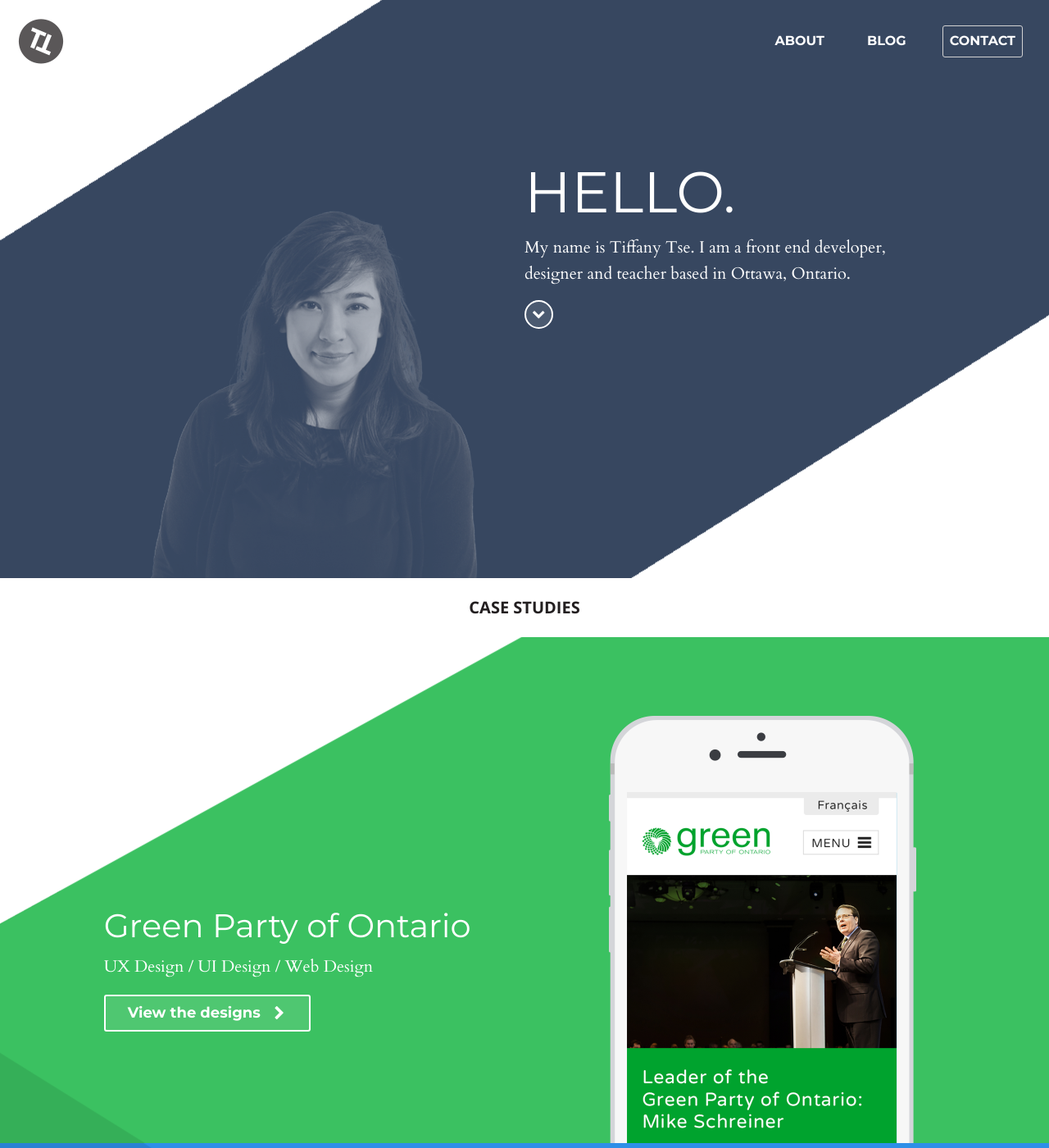
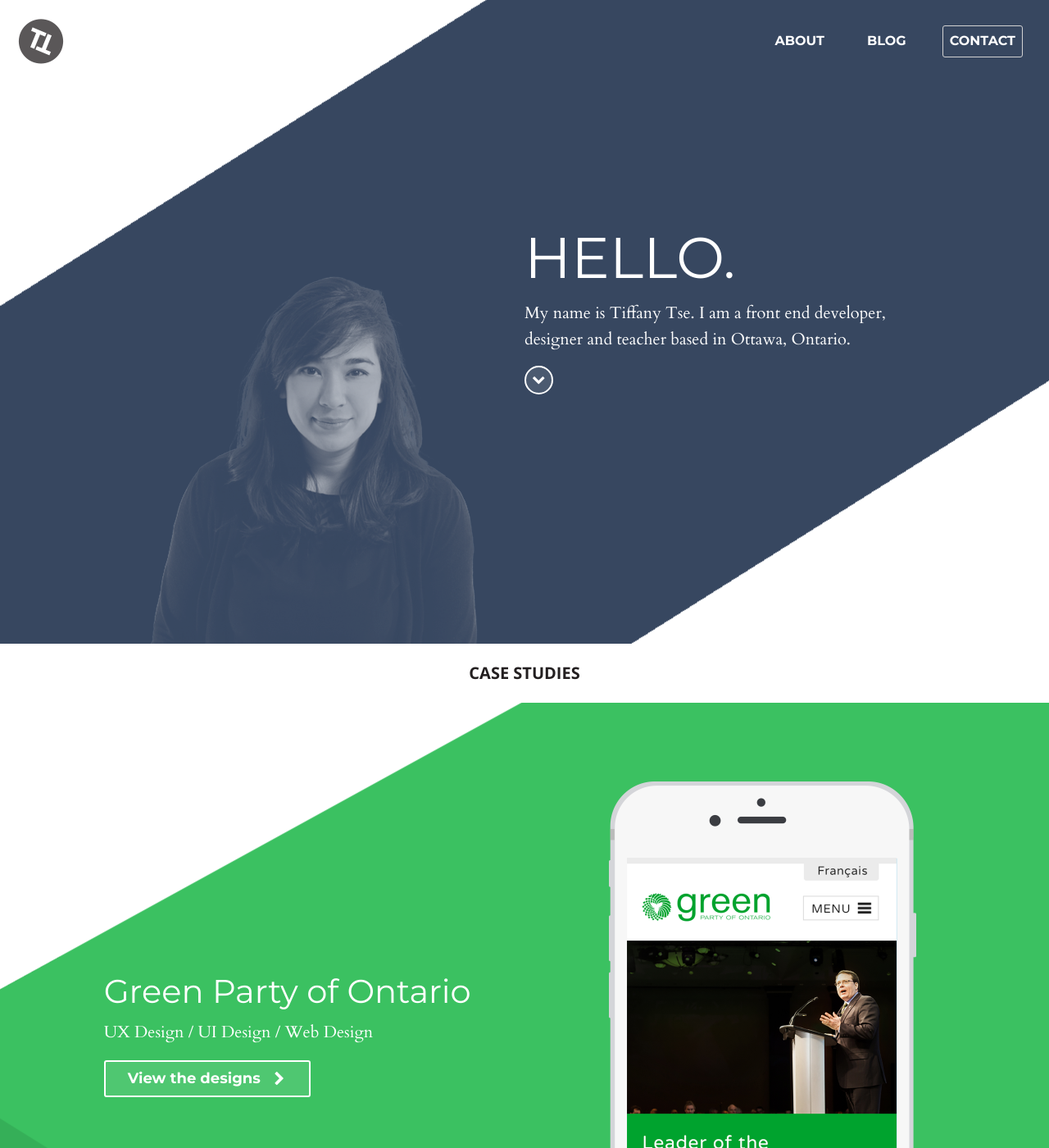
Before and after one commit to tiffanytse/tiffanytse.ca, a Jekyll site: the page built from index.html, in a window 1280 px wide and 1400 px high. Shown: the whole window at 82% size. Built offline with Jekyll 4.4.1, drawn with Linux system fonts in a browser that asks for light colours; nearby versions of some CDN libraries; Markdown is read by kramdown in place of the engine named in the settings; some of the changed text lies outside the part shown.

```diff
--- a/_config.yml
+++ b/_config.yml
@@ -33,13 +33,13 @@
 
 # Your website URL
 # Used for Sitemap.xml and your RSS feed
-url: www.tiffanytse.ca
+url: tiffanytse.ca
 
 # If you're hosting your site at a Project repository on GitHub pages
 # (http://yourusername.github.io/repository-name)
 # and NOT your User repository (http://yourusername.github.io)
 # then add in the baseurl here, like this: "/repository-name"
-baseurl: "/tiffanytse.ca"
+baseurl: ""
 
 #
 # !! You don't need to change any of the configuration flags below !!
--- a/index.html
+++ b/index.html
@@ -36,7 +36,7 @@
     <div class="content">
       <h2 class="alpha">Dropfort&trade;</h2>
       <p class="gamma light">UX Design / UI Design / Responsive<br>Front End Development</p>
-      <a class="button light" href="work/dropfort/">View the designs <i class="i-right-open"></i></a>
+      <a class="button light" href="work/dropfort/">Discover Dropfort <i class="i-right-open"></i></a>
     </div>
     <div class="picture">
       <img src="images/dropfort-feature-822.png" width="822" alt="Dropfort Web Design">
@@ -49,7 +49,7 @@
     <div class="content">
       <h2 class="alpha">University of Ottawa</h2>
       <p class="gamma light">UX Design / UI Design / Responsive<br>Front End Development</p>
-      <a class="button light" href="work/uottawa/">Discover uOzone <i class="i-right-open"></i></a>
+      <a class="button light" href="work/uottawa/">Learn About uOzone <i class="i-right-open"></i></a>
     </div>
     <div class="picture">
       <img src="images/uottawa-feature-997.png" width="822" alt="uOzone Web Design">
--- a/scss/components/_layout.scss
+++ b/scss/components/_layout.scss
@@ -48,6 +48,10 @@
     margin-top: -10.5em;
     @media #{$tablet-landscape} {
       padding-top: 22.5em;
+      margin-top: -3.5em;
+    }
+    @media only screen and (min-width: 66em) {
+      margin-top: -5.5em;
     }
   }
 }
--- a/scss/components/_misc.scss
+++ b/scss/components/_misc.scss
@@ -259,7 +259,7 @@
 
 .page-about{
   .intro{
-    background: url('images/about.jpg') top center;
+    background: url('images/about.jpg') top center  repeat-x;
     background-attachment: fixed;
   }
 }
--- a/style.css
+++ b/style.css
@@ -422,15 +422,22 @@
   /* line 46, scss/components/_layout.scss */
   .main section.intro {
     padding-top: 22.5em;
-  }
-}
-
-/* line 56, scss/components/_layout.scss */
+    margin-top: -3.5em;
+  }
+}
+@media only screen and (min-width: 66em) {
+  /* line 46, scss/components/_layout.scss */
+  .main section.intro {
+    margin-top: -5.5em;
+  }
+}
+
+/* line 60, scss/components/_layout.scss */
 .page-front .gpo {
   position: relative;
   padding-top: 13em;
 }
-/* line 59, scss/components/_layout.scss */
+/* line 63, scss/components/_layout.scss */
 .page-front .gpo .case-studies {
   position: absolute;
   top: 0;
@@ -441,22 +448,22 @@
   padding: 1em;
 }
 
-/* line 71, scss/components/_layout.scss */
+/* line 75, scss/components/_layout.scss */
 .picture {
   margin-top: 4em;
 }
 
-/* line 75, scss/components/_layout.scss */
+/* line 79, scss/components/_layout.scss */
 .uottawa .picture {
   margin-top: 5em;
 }
 
 @media only screen and (min-width: 60em) {
-  /* line 81, scss/components/_layout.scss */
+  /* line 85, scss/components/_layout.scss */
   .page-front .wrapper {
     max-width: 1280px;
   }
-  /* line 85, scss/components/_layout.scss */
+  /* line 89, scss/components/_layout.scss */
   .page-front .intro .content {
     float: right;
     width: 41.66667%;
@@ -464,13 +471,13 @@
     margin-left: -50%;
     text-align: left;
   }
-  /* line 88, scss/components/_layout.scss */
+  /* line 92, scss/components/_layout.scss */
   .page-front .intro .content .mega {
     text-transform: uppercase;
     font-size: 70px;
     font-size: 4.375rem;
   }
-  /* line 93, scss/components/_layout.scss */
+  /* line 97, scss/components/_layout.scss */
   .page-front .intro .picture {
     float: left;
     width: 41.66667%;
@@ -479,7 +486,7 @@
     position: relative;
     bottom: 0;
   }
-  /* line 101, scss/components/_layout.scss */
+  /* line 105, scss/components/_layout.scss */
   .page-front .t-left .content {
     float: left;
     width: 41.66667%;
@@ -487,7 +494,7 @@
     margin-right: -50%;
     margin-top: 12em;
   }
-  /* line 107, scss/components/_layout.scss */
+  /* line 111, scss/components/_layout.scss */
   .page-front .t-right .content {
     float: right;
     width: 41.66667%;
@@ -495,7 +502,7 @@
     margin-left: -50%;
     margin-top: 4.5em;
   }
-  /* line 112, scss/components/_layout.scss */
+  /* line 116, scss/components/_layout.scss */
   .page-front .gpo .picture {
     float: right;
     width: 41.66667%;
@@ -503,7 +510,7 @@
     margin-left: -41.66667%;
     margin-top: -2.5em;
   }
-  /* line 117, scss/components/_layout.scss */
+  /* line 121, scss/components/_layout.scss */
   .page-front .dropfort .picture {
     float: right;
     width: 100%;
@@ -511,7 +518,7 @@
     margin-left: -141.66667%;
     margin-top: 4em;
   }
-  /* line 122, scss/components/_layout.scss */
+  /* line 126, scss/components/_layout.scss */
   .page-front .uottawa .picture {
     float: left;
     width: 83.33333%;
@@ -520,7 +527,7 @@
     position: absolute;
     bottom: -1em;
   }
-  /* line 128, scss/components/_layout.scss */
+  /* line 132, scss/components/_layout.scss */
   .page-front .drupalcamp .picture {
     float: right;
     width: 100%;
@@ -529,7 +536,7 @@
   }
 }
 @media only screen and (min-width: 100em) {
-  /* line 136, scss/components/_layout.scss */
+  /* line 140, scss/components/_layout.scss */
   .page-front .uottawa .picture {
     float: left;
     width: 83.33333%;
@@ -541,18 +548,18 @@
  * Layout
  */
 @media only screen and (min-width: 37.5em) {
-  /* line 148, scss/components/_layout.scss */
+  /* line 152, scss/components/_layout.scss */
   .l-left {
     float: left;
   }
 
-  /* line 152, scss/components/_layout.scss */
+  /* line 156, scss/components/_layout.scss */
   .l-right {
     float: right;
   }
 }
 @media only screen and (min-width: 37.5em) {
-  /* line 160, scss/components/_layout.scss */
+  /* line 164, scss/components/_layout.scss */
   .main-content .img-left {
     float: left;
     width: 50%;
@@ -560,7 +567,7 @@
     margin-right: -50%;
     margin-left: -2.5%;
   }
-  /* line 165, scss/components/_layout.scss */
+  /* line 169, scss/components/_layout.scss */
   .main-content .img-right {
     float: left;
     width: 50%;
@@ -569,40 +576,40 @@
     margin-left: 52.333%;
   }
 }
-/* line 173, scss/components/_layout.scss */
+/* line 177, scss/components/_layout.scss */
 .margin {
   margin: 2em 0;
 }
 
-/* line 181, scss/components/_layout.scss */
+/* line 185, scss/components/_layout.scss */
 .wrapper {
   margin: 0 auto;
   padding: 0 1.5em;
 }
 
-/* line 191, scss/components/_layout.scss */
+/* line 195, scss/components/_layout.scss */
 .contact {
   position: relative;
   padding-top: 1.5em;
   padding-bottom: 1.5em;
 }
-/* line 195, scss/components/_layout.scss */
+/* line 199, scss/components/_layout.scss */
 .contact h2 {
   padding-right: 1em;
 }
-/* line 198, scss/components/_layout.scss */
+/* line 202, scss/components/_layout.scss */
 .contact .button {
   position: absolute;
   top: 1.5em;
   right: 1.5em;
 }
-/* line 204, scss/components/_layout.scss */
+/* line 208, scss/components/_layout.scss */
 .contact .i-mail:before {
   margin: 0;
   padding: 0;
 }
 
-/* line 210, scss/components/_layout.scss */
+/* line 214, scss/components/_layout.scss */
 .main .main-content {
   margin: 0 auto;
   padding: 2em 1.5em 4em;
@@ -610,12 +617,12 @@
   -moz-osx-font-smoothing: grayscale;
 }
 
-/* line 218, scss/components/_layout.scss */
+/* line 222, scss/components/_layout.scss */
 .page-blog .main .main-content, .page-about .main .main-content {
   max-width: 45em;
 }
 
-/* line 228, scss/components/_layout.scss */
+/* line 232, scss/components/_layout.scss */
 .page-uottawa .main-content .wrapper,
 .page-drupalcamp .main-content .wrapper,
 .page-dropfort .main-content .wrapper,
@@ -624,7 +631,7 @@
   max-width: 1000px;
   padding: 0;
 }
-/* line 231, scss/components/_layout.scss */
+/* line 235, scss/components/_layout.scss */
 .page-uottawa .main-content .wrapper p,
 .page-drupalcamp .main-content .wrapper p,
 .page-dropfort .main-content .wrapper p,
@@ -633,7 +640,7 @@
   max-width: 45em;
   margin: 0 auto;
 }
-/* line 235, scss/components/_layout.scss */
+/* line 239, scss/components/_layout.scss */
 .page-uottawa .main-content .wrapper h2,
 .page-drupalcamp .main-content .wrapper h2,
 .page-dropfort .main-content .wrapper h2,
@@ -642,24 +649,24 @@
   text-align: center;
 }
 
-/* line 241, scss/components/_layout.scss */
+/* line 245, scss/components/_layout.scss */
 .posts > .post {
   padding-bottom: 2em;
   border-bottom: 1px solid #d2d2d2;
 }
 
-/* line 246, scss/components/_layout.scss */
+/* line 250, scss/components/_layout.scss */
 .posts > .post:first-child {
   border-top: 1px solid #d2d2d2;
 }
 
-/* line 250, scss/components/_layout.scss */
+/* line 254, scss/components/_layout.scss */
 .posts > .post:last-child {
   padding-bottom: 1em;
   border-bottom: none;
 }
 
-/* line 256, scss/components/_layout.scss */
+/* line 260, scss/components/_layout.scss */
 .post blockquote {
   margin: 1.8em .8em;
   border-left: 2px solid #444444;
@@ -669,37 +676,37 @@
   font-style: italic;
 }
 
-/* line 266, scss/components/_layout.scss */
+/* line 270, scss/components/_layout.scss */
 #case-studies {
   position: relative;
 }
 
-/* line 269, scss/components/_layout.scss */
+/* line 273, scss/components/_layout.scss */
 #anchor {
   position: absolute;
   top: 0;
 }
 @media only screen and (min-width: 37.5em) {
-  /* line 269, scss/components/_layout.scss */
+  /* line 273, scss/components/_layout.scss */
   #anchor {
     top: -107px;
   }
 }
 
-/* line 277, scss/components/_layout.scss */
+/* line 281, scss/components/_layout.scss */
 footer {
   padding: 3em 0 0;
 }
 
 @media only screen and (min-width: 37.5em) {
-  /* line 283, scss/components/_layout.scss */
+  /* line 287, scss/components/_layout.scss */
   .header .wrapper,
   .footer__light .wrapper {
     max-width: 1280px;
     padding: 0 1em;
   }
 
-  /* line 289, scss/components/_layout.scss */
+  /* line 293, scss/components/_layout.scss */
   .header__site-info {
     float: left;
     width: 33.33333%;
@@ -708,7 +715,7 @@
     text-align: left;
   }
 
-  /* line 293, scss/components/_layout.scss */
+  /* line 297, scss/components/_layout.scss */
   .header nav {
     float: right;
     width: 66.66667%;
@@ -717,22 +724,22 @@
     text-align: right;
   }
 
-  /* line 299, scss/components/_layout.scss */
+  /* line 303, scss/components/_layout.scss */
   .footer__light .t-copyright.l-left {
     float: left;
     text-align: left;
   }
-  /* line 303, scss/components/_layout.scss */
+  /* line 307, scss/components/_layout.scss */
   .footer__light .t-copyright.l-right {
     float: right;
     text-align: right;
     padding-top: 2.4em;
   }
-  /* line 308, scss/components/_layout.scss */
+  /* line 312, scss/components/_layout.scss */
   .footer__light .t-copyright .site-logo {
     float: left;
   }
-  /* line 311, scss/components/_layout.scss */
+  /* line 315, scss/components/_layout.scss */
   .footer__light .t-copyright span {
     display: inline-block;
     margin-top: 2.4em;
@@ -1047,7 +1054,7 @@
 
 /* line 261, scss/components/_misc.scss */
 .page-about .intro {
-  background: url("images/about.jpg") top center;
+  background: url("images/about.jpg") top center repeat-x;
   background-attachment: fixed;
 }
 
```
Also changed, not shown: work/dropfort/index.html (+1 -7 lines), images/about.jpg.
